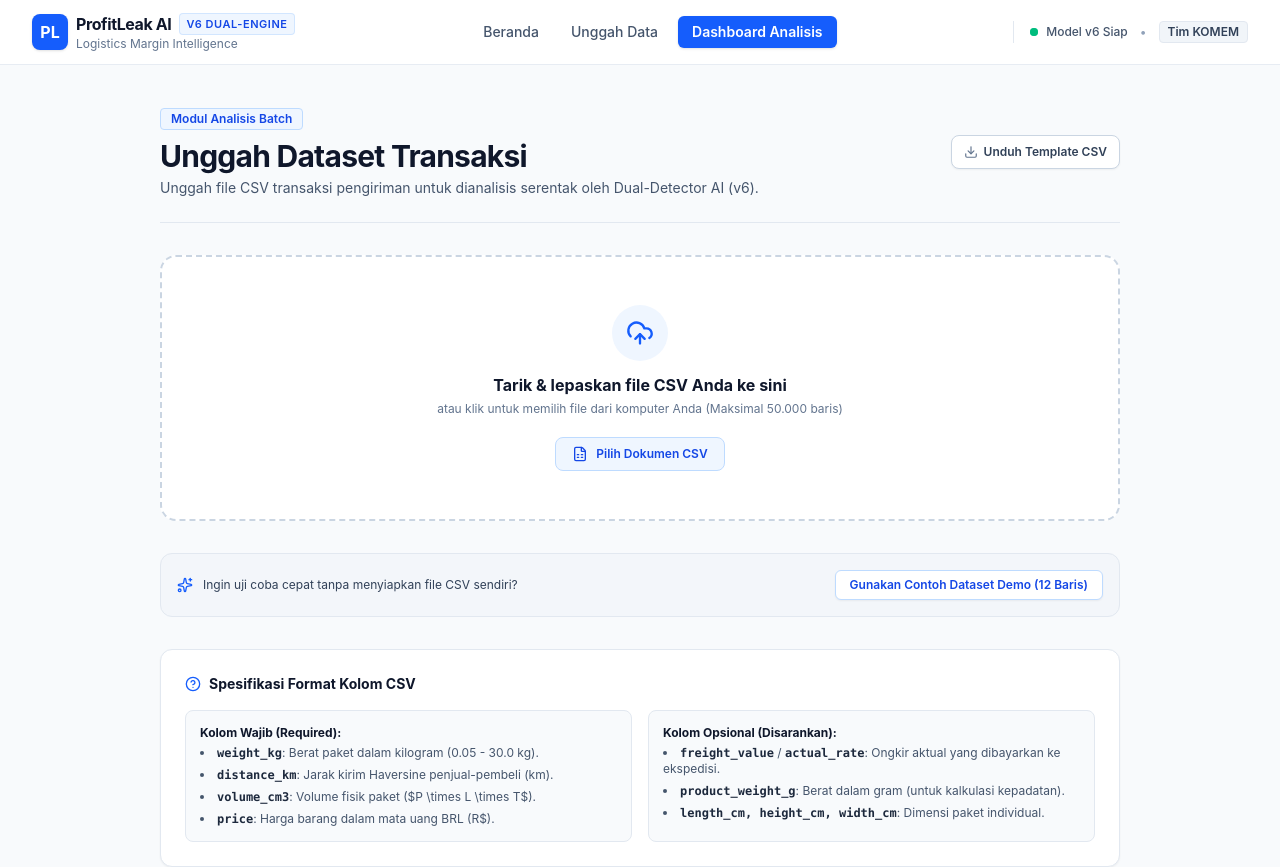
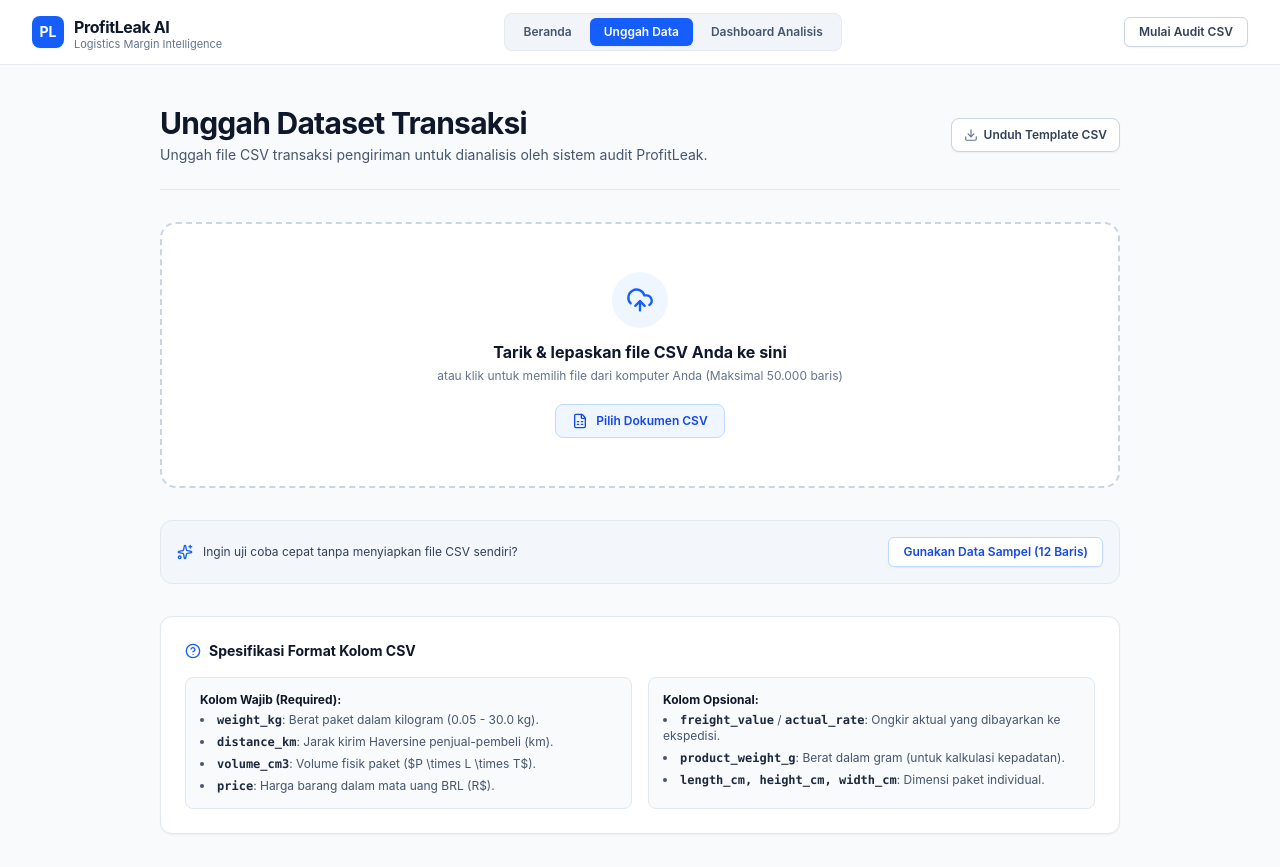
Before and after one commit to M-IrsyadGumanof/profitleakAI-Hackathon2026, a Next.js app in the folder frontend/: page /upload in a window 1280 px wide. Shown: the top 867 px of the page. Built offline with nearby package versions, Linux system fonts and the light colour scheme.

Commit message:
fix(ui): dynamic navbar active tab, remove slop badges, clean production copy

```diff
--- a/frontend/app/dashboard/page.tsx
+++ b/frontend/app/dashboard/page.tsx
@@ -30,9 +30,8 @@ import {
   ReferenceLine,
 } from "recharts";
 
-// Data default jika dibuka tanpa upload terlebih dahulu
 const DEFAULT_ANALYSIS_DATA = {
-  filename: "olist_demo_dataset_v6.csv",
+  filename: "transaksi_sample_olist.csv",
   currency: "BRL",
   threshold: 3.09779,
   margin_threshold: 0.46,
@@ -262,10 +261,9 @@ const DEFAULT_ANALYSIS_DATA = {
   skipped: [],
 };
 
-// Skenario preset untuk simulator transaksi tunggal
 const SIMULATOR_PRESETS = [
   {
-    name: "Standar Sehat (Normal)",
+    name: "Standar Wajar (Normal)",
     weight_kg: 2.5,
     distance_km: 450.0,
     volume_cm3: 12000,
@@ -299,14 +297,12 @@ export default function DashboardPage() {
   const [statusFilter, setStatusFilter] = useState<"all" | "leaks" | "normal">("all");
   const [searchQuery, setSearchQuery] = useState("");
 
-  // Simulator Form State
   const [simWeight, setSimWeight] = useState(2.5);
   const [simDistance, setSimDistance] = useState(450.0);
   const [simVolume, setSimVolume] = useState(12000);
   const [simPrice, setSimPrice] = useState(150.0);
   const [simActualRate, setSimActualRate] = useState(24.5);
 
-  // Muat data dari sessionStorage jika ada
   useEffect(() => {
     try {
       const stored = sessionStorage.getItem("profitleak_analysis_result");
@@ -317,11 +313,10 @@ export default function DashboardPage() {
         }
       }
     } catch {
-      // Abaikan dan gunakan default
+      // fallback to default
     }
   }, []);
 
-  // Filter baris transaksi di tabel
   const filteredRows = useMemo(() => {
     return data.rows.filter((row) => {
       if (statusFilter === "leaks" && !row.is_leak) return false;
@@ -336,7 +331,6 @@ export default function DashboardPage() {
     });
   }, [data.rows, statusFilter, searchQuery]);
 
-  // Kalkulasi Simulator Real-Time
   const simulatorResult = useMemo(() => {
     const w = Math.max(0.05, Math.min(30.0, simWeight));
     const d = Math.max(1.5, Math.min(3135.0, simDistance));
@@ -344,7 +338,6 @@ export default function DashboardPage() {
     const p = Math.max(4.99, Math.min(2110.0, simPrice));
     const act = Math.max(0.1, simActualRate);
 
-    // Formula aproksimasi akurat model HistGradientBoosting v6
     const logPrice = Math.log1p(p);
     const density = (w * 1000) / Math.max(v, 1);
     const predictedLog =
@@ -360,7 +353,6 @@ export default function DashboardPage() {
     const freightRatio = Math.round((act / p) * 10000) / 10000;
 
     const isRateLeak = ratio > 3.09779;
-    // Probabilitas risiko margin
     const marginRiskProb = Math.min(
       1.0,
       Math.max(0.0, 0.25 + 0.55 * (freightRatio / 1.2) + 0.1 * (w / 15))
@@ -384,7 +376,6 @@ export default function DashboardPage() {
     };
   }, [simWeight, simDistance, simVolume, simPrice, simActualRate]);
 
-  // Format mata uang BRL
   const formatBRL = (val: number) => {
     return new Intl.NumberFormat("pt-BR", {
       style: "currency",
@@ -394,13 +385,13 @@ export default function DashboardPage() {
 
   return (
     <div className="py-8 px-4 sm:px-6 lg:px-8 max-w-7xl mx-auto flex flex-col gap-6">
-      {/* Top Breadcrumb & Actions */}
+      {/* Top Header & Actions */}
       <div className="flex flex-col sm:flex-row sm:items-center sm:justify-between gap-4 pb-4 border-b border-slate-200">
         <div className="flex items-center gap-3">
           <Link
             href="/upload"
             className="p-2 text-slate-500 hover:text-slate-800 hover:bg-slate-100 rounded-lg transition-colors"
-            title="Unggah File Lain"
+            title="Unggah File Baru"
           >
             <ArrowLeft className="w-5 h-5" />
           </Link>
@@ -410,7 +401,7 @@ export default function DashboardPage() {
                 Dashboard Audit Transaksi
               </h1>
               <span className="text-xs font-semibold px-2 py-0.5 rounded bg-blue-50 text-blue-700 border border-blue-200">
-                Model v6 Dual-Engine
+                Dual-Engine Detector
               </span>
             </div>
             <p className="text-xs text-slate-500 mt-0.5">
@@ -425,7 +416,7 @@ export default function DashboardPage() {
             className="inline-flex items-center gap-1.5 px-3 py-2 text-xs font-semibold text-slate-700 bg-white hover:bg-slate-50 border border-slate-300 rounded-lg shadow-xs transition-colors"
           >
             <FileSpreadsheet className="w-4 h-4 text-slate-500" />
-            Unggah File Lain
+            Unggah File Baru
           </Link>
         </div>
       </div>
@@ -532,9 +523,7 @@ export default function DashboardPage() {
       {/* TAB 1: OVERVIEW & CHARTS */}
       {activeTab === "overview" && (
         <div className="flex flex-col gap-6">
-          {/* Grafik Recharts & Breakdown Detektor */}
           <div className="grid grid-cols-1 lg:grid-cols-3 gap-6">
-            {/* Chart: Rasio Tarif Tiap Baris Transaksi */}
             <div className="lg:col-span-2 p-6 rounded-xl bg-white border border-slate-200 shadow-xs flex flex-col justify-between">
               <div>
                 <div className="flex items-center justify-between mb-4">
@@ -543,7 +532,7 @@ export default function DashboardPage() {
                       Rasio Tarif Transaksi vs Ambang Batas Wajar
                     </h3>
                     <p className="text-xs text-slate-500 mt-0.5">
-                      Nilai rasio tarif aktual terhadap estimasi wajar model v6. Batas anomali: {data.threshold.toFixed(2)}x.
+                      Nilai rasio tarif aktual terhadap estimasi tarif wajar. Ambang batas anomali: {data.threshold.toFixed(2)}x.
                     </p>
                   </div>
                 </div>
@@ -623,14 +612,13 @@ export default function DashboardPage() {
               </div>
             </div>
 
-            {/* Pemicu Kebocoran (Breakdown Detektor) */}
             <div className="p-6 rounded-xl bg-white border border-slate-200 shadow-xs flex flex-col justify-between">
               <div>
                 <h3 className="text-base font-bold text-slate-900">
                   Pemicu Kebocoran (Dual-Detector)
                 </h3>
                 <p className="text-xs text-slate-500 mt-0.5">
-                  Distribusi penyebab anomali berdasarkan dua model AI v6.
+                  Distribusi penyebab anomali berdasarkan dua detektor sistem.
                 </p>
 
                 <div className="mt-6 space-y-4">
@@ -672,14 +660,13 @@ export default function DashboardPage() {
             </div>
           </div>
 
-          {/* Panel Rekomendasi Audit Finansial Otomatis */}
           <div className="p-6 rounded-xl bg-white border border-slate-200 shadow-xs">
             <h3 className="text-base font-bold text-slate-900 flex items-center gap-2">
               <AlertTriangle className="w-5 h-5 text-amber-600" />
               Rekomendasi Tindak Lanjut Finansial
             </h3>
             <p className="text-xs text-slate-500 mt-0.5">
-              Langkah strategis yang dihasilkan otomatis oleh backend v6 untuk menutup celah kebocoran laba:
+              Langkah strategis yang dihasilkan otomatis oleh sistem untuk menutup celah kebocoran laba:
             </p>
 
             <div className="grid grid-cols-1 md:grid-cols-2 gap-4 mt-4">
@@ -706,7 +693,6 @@ export default function DashboardPage() {
       {/* TAB 2: AUDIT TABLE */}
       {activeTab === "table" && (
         <div className="p-6 rounded-xl bg-white border border-slate-200 shadow-xs flex flex-col gap-4">
-          {/* Filter Bar */}
           <div className="flex flex-col sm:flex-row items-center justify-between gap-3">
             <div className="flex items-center gap-2 w-full sm:w-auto">
               <button
@@ -753,7 +739,6 @@ export default function DashboardPage() {
             </div>
           </div>
 
-          {/* Table Container */}
           <div className="overflow-x-auto border border-slate-200 rounded-lg">
             <table className="w-full text-left text-xs">
               <thead className="bg-slate-50 text-slate-600 uppercase font-bold tracking-wider border-b border-slate-200">
@@ -834,7 +819,6 @@ export default function DashboardPage() {
       {/* TAB 3: SIMULATOR TRANSAKSI TUNGGAL */}
       {activeTab === "simulator" && (
         <div className="grid grid-cols-1 lg:grid-cols-3 gap-6">
-          {/* Kolom Kontrol Input & Preset */}
           <div className="lg:col-span-2 p-6 rounded-xl bg-white border border-slate-200 shadow-xs flex flex-col gap-6">
             <div>
               <div className="flex items-center justify-between">
@@ -845,11 +829,10 @@ export default function DashboardPage() {
                 <span className="text-xs text-slate-500">Mata Uang: BRL (R$)</span>
               </div>
               <p className="text-xs text-slate-500 mt-1">
-                Ketik atau pilih preset skenario di bawah untuk menguji respon model v6 secara instan.
+                Ketik atau pilih preset skenario di bawah untuk menguji respon sistem audit secara instan.
               </p>
             </div>
 
-            {/* Tombol Preset Skenario */}
             <div>
               <span className="text-xs font-semibold text-slate-700 block mb-2">
                 Pilih Skenario Cepat:
@@ -874,7 +857,6 @@ export default function DashboardPage() {
               </div>
             </div>
 
-            {/* Input Form Fields */}
             <div className="grid grid-cols-1 sm:grid-cols-2 gap-4">
               <div>
                 <label className="text-xs font-bold text-slate-700 block mb-1">
@@ -959,17 +941,15 @@ export default function DashboardPage() {
             </div>
           </div>
 
-          {/* Kolom Hasil Evaluasi Simulator */}
           <div className="p-6 rounded-xl bg-white border border-slate-200 shadow-xs flex flex-col justify-between">
             <div>
               <span className="text-xs font-bold text-blue-600 uppercase tracking-wider block">
-                Evaluasi Model AI v6
+                Hasil Evaluasi AI
               </span>
               <h3 className="text-lg font-bold text-slate-900 mt-1">
                 {simulatorResult.isLeak ? "Terindikasi Kebocoran Laba" : "Transaksi Wajar & Sehat"}
               </h3>
 
-              {/* Status Badge */}
               <div className="mt-3">
                 {simulatorResult.isLeak ? (
                   <div className="p-3 rounded-lg bg-rose-50 border border-rose-200 text-rose-800 text-xs">
@@ -991,7 +971,6 @@ export default function DashboardPage() {
                 )}
               </div>
 
-              {/* Rincian Angka Kunci */}
               <div className="mt-5 space-y-2.5 text-xs text-slate-700 bg-slate-50 p-4 rounded-lg border border-slate-200">
                 <div className="flex justify-between">
                   <span className="text-slate-500">Estimasi Tarif Wajar:</span>
@@ -1021,7 +1000,7 @@ export default function DashboardPage() {
             </div>
 
             <div className="mt-4 pt-3 border-t border-slate-100 text-[11px] text-slate-400 text-center">
-              Perhitungan sesuai dengan backend FastAPI `POST /api/detect-leak`
+              Evaluasi berbasis model regresi tarif & klasifikasi margin
             </div>
           </div>
         </div>
--- a/frontend/app/layout.tsx
+++ b/frontend/app/layout.tsx
@@ -1,6 +1,6 @@
 import type { Metadata } from "next";
 import { Inter } from "next/font/google";
-import Link from "next/link";
+import { Navbar } from "./nav";
 import "./globals.css";
 
 const inter = Inter({
@@ -9,9 +9,9 @@ const inter = Inter({
 });
 
 export const metadata: Metadata = {
-  title: "ProfitLeak AI — Deteksi Transaksi Tidak Ekonomis & Kebocoran Ongkir (v6)",
+  title: "ProfitLeak AI — Deteksi Transaksi Tidak Ekonomis & Kebocoran Ongkir",
   description:
-    "Sistem kecerdasan buatan Dual-Detector (Rate & Margin) untuk mendeteksi transaksi tidak ekonomis dan kebocoran margin logistik e-commerce.",
+    "Sistem kecerdasan buatan Dual-Detector untuk mendeteksi transaksi tidak ekonomis dan kebocoran margin logistik e-commerce.",
 };
 
 export default function RootLayout({
@@ -22,83 +22,24 @@ export default function RootLayout({
   return (
     <html lang="id" className={`${inter.className} h-full antialiased`}>
       <body className="min-h-full flex flex-col bg-slate-50 text-slate-900 font-sans">
-        {/* Navigation Bar Global */}
-        <header className="sticky top-0 z-50 w-full border-b border-slate-200/80 bg-white/95 backdrop-blur-sm">
-          <div className="max-w-7xl mx-auto px-4 sm:px-6 lg:px-8 h-16 flex items-center justify-between">
-            {/* Brand Logo & Version */}
-            <div className="flex items-center gap-3">
-              <Link href="/" className="flex items-center gap-2 group">
-                <div className="w-9 h-9 rounded-lg bg-blue-600 flex items-center justify-center text-white font-bold text-base shadow-sm group-hover:bg-blue-700 transition-colors">
-                  PL
-                </div>
-                <div className="flex flex-col">
-                  <span className="font-bold text-base tracking-tight text-slate-900 flex items-center gap-2">
-                    ProfitLeak AI
-                    <span className="text-[11px] font-semibold uppercase tracking-wider bg-blue-50 text-blue-700 border border-blue-200/60 px-1.5 py-0.5 rounded">
-                      v6 Dual-Engine
-                    </span>
-                  </span>
-                  <span className="text-xs text-slate-500">Logistics Margin Intelligence</span>
-                </div>
-              </Link>
-            </div>
-
-            {/* Nav Links */}
-            <nav className="flex items-center gap-1 sm:gap-2">
-              <Link
-                href="/"
-                className="px-3 py-1.5 text-sm font-medium text-slate-600 hover:text-slate-900 hover:bg-slate-100 rounded-md transition-colors"
-              >
-                Beranda
-              </Link>
-              <Link
-                href="/upload"
-                className="px-3 py-1.5 text-sm font-medium text-slate-600 hover:text-slate-900 hover:bg-slate-100 rounded-md transition-colors"
-              >
-                Unggah Data
-              </Link>
-              <Link
-                href="/dashboard"
-                className="px-3.5 py-1.5 text-sm font-semibold text-white bg-blue-600 hover:bg-blue-700 rounded-md shadow-sm transition-colors"
-              >
-                Dashboard Analisis
-              </Link>
-            </nav>
-
-            {/* Right Status Indicator */}
-            <div className="hidden md:flex items-center gap-3 pl-4 border-l border-slate-200">
-              <div className="flex items-center gap-2">
-                <span className="relative flex h-2 w-2">
-                  <span className="animate-ping absolute inline-flex h-full w-full rounded-full bg-emerald-400 opacity-75"></span>
-                  <span className="relative inline-flex rounded-full h-2 w-2 bg-emerald-500"></span>
-                </span>
-                <span className="text-xs font-medium text-slate-600">Model v6 Siap</span>
-              </div>
-              <span className="text-xs text-slate-400">•</span>
-              <span className="text-xs font-semibold text-slate-700 bg-slate-100 px-2 py-0.5 rounded border border-slate-200">
-                Tim KOMEM
-              </span>
-            </div>
-          </div>
-        </header>
+        {/* Dynamic Global Navbar */}
+        <Navbar />
 
         {/* Main Content Area */}
         <main className="flex-1 w-full">{children}</main>
 
-        {/* Global Footer */}
+        {/* Global Clean Footer */}
         <footer className="w-full border-t border-slate-200 bg-white py-6">
           <div className="max-w-7xl mx-auto px-4 sm:px-6 lg:px-8 flex flex-col md:flex-row items-center justify-between gap-4">
             <div className="flex flex-col sm:flex-row items-center gap-2 text-center sm:text-left">
               <span className="text-sm font-bold text-slate-800">ProfitLeak AI</span>
               <span className="hidden sm:inline text-slate-300">•</span>
-              <span className="text-xs text-slate-500">
-                Karya Inovasi Tim KOMEM — Hackathon 2026
-              </span>
+              <span className="text-xs text-slate-500">Tim KOMEM</span>
             </div>
 
             <div className="text-xs text-slate-500 text-center md:text-right max-w-xl">
               <p>
-                Deteksi transaksi tidak ekonomis berbasis relasi tarif wajar logistik & harga jual (Dataset Olist E-Commerce).
+                Audit transaksi tidak ekonomis berbasis relasi tarif wajar logistik & harga jual (Dataset Olist E-Commerce).
                 <span className="block text-slate-400 mt-0.5">
                   Mata uang: Real Brasil (BRL / R$). Model tidak mencakup HPP/COGS maupun diskon.
                 </span>
--- /dev/null
+++ b/frontend/app/nav.tsx
@@ -0,0 +1,69 @@
+"use client";
+
+import Link from "next/link";
+import { usePathname } from "next/navigation";
+
+export function Navbar() {
+  const pathname = usePathname();
+
+  const navItems = [
+    { href: "/", label: "Beranda" },
+    { href: "/upload", label: "Unggah Data" },
+    { href: "/dashboard", label: "Dashboard Analisis" },
+  ];
+
+  return (
+    <header className="sticky top-0 z-50 w-full border-b border-slate-200/80 bg-white/95 backdrop-blur-sm">
+      <div className="max-w-7xl mx-auto px-4 sm:px-6 lg:px-8 h-16 flex items-center justify-between">
+        {/* Brand Logo */}
+        <Link href="/" className="flex items-center gap-2.5 group">
+          <div className="w-8 h-8 rounded-lg bg-blue-600 flex items-center justify-center text-white font-bold text-sm shadow-xs group-hover:bg-blue-700 transition-colors">
+            PL
+          </div>
+          <div className="flex flex-col">
+            <span className="font-bold text-base tracking-tight text-slate-900 group-hover:text-blue-600 transition-colors">
+              ProfitLeak AI
+            </span>
+            <span className="text-[11px] text-slate-500 leading-none">
+              Logistics Margin Intelligence
+            </span>
+          </div>
+        </Link>
+
+        {/* Dynamic Navigation Pill Bar */}
+        <nav className="flex items-center gap-1 bg-slate-100 p-1 rounded-lg border border-slate-200/80">
+          {navItems.map((item) => {
+            const isActive =
+              item.href === "/"
+                ? pathname === "/"
+                : pathname === item.href || pathname.startsWith(`${item.href}/`);
+
+            return (
+              <Link
+                key={item.href}
+                href={item.href}
+                className={`px-3.5 py-1.5 text-xs font-semibold rounded-md transition-all ${
+                  isActive
+                    ? "bg-blue-600 text-white shadow-xs font-bold"
+                    : "text-slate-600 hover:text-slate-900 hover:bg-slate-200/60"
+                }`}
+              >
+                {item.label}
+              </Link>
+            );
+          })}
+        </nav>
+
+        {/* Right CTA */}
+        <div className="hidden sm:flex items-center gap-3">
+          <Link
+            href="/upload"
+            className="px-3.5 py-1.5 text-xs font-semibold text-slate-700 bg-white hover:bg-slate-50 border border-slate-300 rounded-md shadow-xs transition-colors"
+          >
+            Mulai Audit CSV
+          </Link>
+        </div>
+      </div>
+    </header>
+  );
+}
--- a/frontend/app/upload/page.tsx
+++ b/frontend/app/upload/page.tsx
@@ -17,7 +17,7 @@ import {
   X
 } from "lucide-react";
 
-// Mock dataset fixture Olist v6 siap pakai untuk pengujian demo
+// Mock dataset fixture Olist siap pakai untuk pengujian
 const DEMO_CSV_CONTENT = `weight_kg,distance_km,volume_cm3,price,freight_value
 2.5,450.2,12000,129.90,24.50
 0.8,120.5,3500,45.00,14.20
@@ -42,11 +42,10 @@ export default function UploadPage() {
   const [isLoading, setIsLoading] = useState(false);
   const [errorMessage, setErrorMessage] = useState<string | null>(null);
 
-  // Proses pembacaan file CSV lokal
   const handleProcessFile = (selectedFile: File) => {
     setErrorMessage(null);
     if (!selectedFile.name.endsWith(".csv") && selectedFile.type !== "text/csv") {
-      setErrorMessage("Format file harus berformat CSV (.csv).");
+      setErrorMessage("Format file harus berupa CSV (.csv).");
       return;
     }
 
@@ -104,14 +103,12 @@ export default function UploadPage() {
     }
   };
 
-  // Gunakan data preset demo
   const handleLoadDemoDataset = () => {
     const blob = new Blob([DEMO_CSV_CONTENT], { type: "text/csv" });
-    const demoFile = new File([blob], "olist_demo_sample_v6.csv", { type: "text/csv" });
+    const demoFile = new File([blob], "transaksi_sample_olist.csv", { type: "text/csv" });
     handleProcessFile(demoFile);
   };
 
-  // Unduh template CSV
   const handleDownloadTemplate = () => {
     const templateContent = `weight_kg,distance_km,volume_cm3,price,freight_value,product_weight_g,length_cm,height_cm,width_cm
 1.5,500.0,8000,120.00,25.50,1500,20,20,20
@@ -129,7 +126,6 @@ export default function UploadPage() {
     URL.revokeObjectURL(url);
   };
 
-  // Kirim ke backend atau fallback simulasi
   const handleSubmitAnalysis = async () => {
     if (!file) return;
 
@@ -140,7 +136,6 @@ export default function UploadPage() {
       const formData = new FormData();
       formData.append("file", file);
 
-      // Coba panggil backend FastAPI
       const apiUrl = process.env.NEXT_PUBLIC_API_URL || "http://localhost:8000";
       const response = await fetch(`${apiUrl}/api/upload-csv`, {
         method: "POST",
@@ -157,10 +152,8 @@ export default function UploadPage() {
       router.push("/dashboard");
     } catch (err: unknown) {
       const errMsg = err instanceof Error ? err.message : String(err);
-      // Jika backend tidak aktif di localhost:8000, gunakan fallback simulasi v6 langsung di browser
       if (errMsg.includes("Failed to fetch") || errMsg.includes("NetworkError")) {
-        // Lakukan simulasi v6 client-side agar demo tidak terputus
-        const simulated = runClientV6Simulation(file.name);
+        const simulated = runClientSimulation(file.name);
         sessionStorage.setItem("profitleak_analysis_result", JSON.stringify(simulated));
         router.push("/dashboard");
       } else {
@@ -170,8 +163,7 @@ export default function UploadPage() {
     }
   };
 
-  // Simulasi v6 client-side fallback (kompatibel penuh dengan kontrak data v6)
-  const runClientV6Simulation = (filename: string) => {
+  const runClientSimulation = (filename: string) => {
     return {
       filename,
       currency: "BRL",
@@ -195,12 +187,12 @@ export default function UploadPage() {
         {
           code: "freight_eats_margin",
           count: 4,
-          recommendation: "Naikkan harga jual atau terapkan minimum order agar ongkir tidak menghabiskan margin.",
+          recommendation: "Naikkan harga jual atau terapkan minimum order agar ongkir tidak menghabiskan margin kotor.",
         },
         {
           code: "rate_exceeds_fair",
           count: 2,
-          recommendation: "Negosiasi tarif ekspedisi / pilih layanan lebih murah pada rute padat.",
+          recommendation: "Negosiasi tarif ekspedisi atau pilih layanan kurir alternatif pada rute padat.",
         },
       ],
       rows: [
@@ -239,7 +231,7 @@ export default function UploadPage() {
             {
               code: "rate_exceeds_fair",
               severity: "high",
-              detail: "Tarif aktual 3.44x lipat tarif wajar (ambang 3.0978x).",
+              detail: "Tarif kurir aktual 3.44x lipat tarif wajar (ambang 3.10x).",
               remedy: "Negosiasi ulang tarif dengan ekspedisi untuk rute jarak jauh.",
             },
             {
@@ -320,14 +312,11 @@ export default function UploadPage() {
       {/* Header Halaman */}
       <div className="flex flex-col sm:flex-row sm:items-center sm:justify-between gap-4 pb-6 border-b border-slate-200">
         <div>
-          <div className="inline-flex items-center gap-1.5 text-xs font-semibold text-blue-700 bg-blue-50 px-2.5 py-0.5 rounded border border-blue-200 mb-2">
-            Modul Analisis Batch
-          </div>
           <h1 className="text-3xl font-bold tracking-tight text-slate-900">
             Unggah Dataset Transaksi
           </h1>
           <p className="text-sm text-slate-600 mt-1">
-            Unggah file CSV transaksi pengiriman untuk dianalisis serentak oleh Dual-Detector AI (v6).
+            Unggah file CSV transaksi pengiriman untuk dianalisis oleh sistem audit ProfitLeak.
           </p>
         </div>
 
@@ -430,7 +419,7 @@ export default function UploadPage() {
             onClick={handleLoadDemoDataset}
             className="w-full sm:w-auto inline-flex items-center justify-center gap-1.5 px-3.5 py-1.5 text-xs font-semibold text-blue-700 bg-white hover:bg-blue-50 border border-blue-200 rounded-md shadow-xs transition-colors shrink-0"
           >
-            Gunakan Contoh Dataset Demo (12 Baris)
+            Gunakan Data Sampel (12 Baris)
           </button>
         </div>
       )}
@@ -480,7 +469,7 @@ export default function UploadPage() {
               {isLoading ? (
                 <>
                   <Loader2 className="w-4 h-4 animate-spin" />
-                  Menganalisis Transaksi dengan Dual-Engine v6...
+                  Menganalisis Transaksi...
                 </>
               ) : (
                 <>
@@ -523,7 +512,7 @@ export default function UploadPage() {
 
           <div className="p-3.5 rounded-lg bg-slate-50 border border-slate-200 text-xs">
             <span className="font-bold text-slate-900 block mb-1">
-              Kolom Opsional (Disarankan):
+              Kolom Opsional:
             </span>
             <ul className="space-y-1.5 text-slate-600 list-disc list-inside">
               <li>
```
Also changed, not shown: frontend/app/page.tsx (+50 -55 lines).
